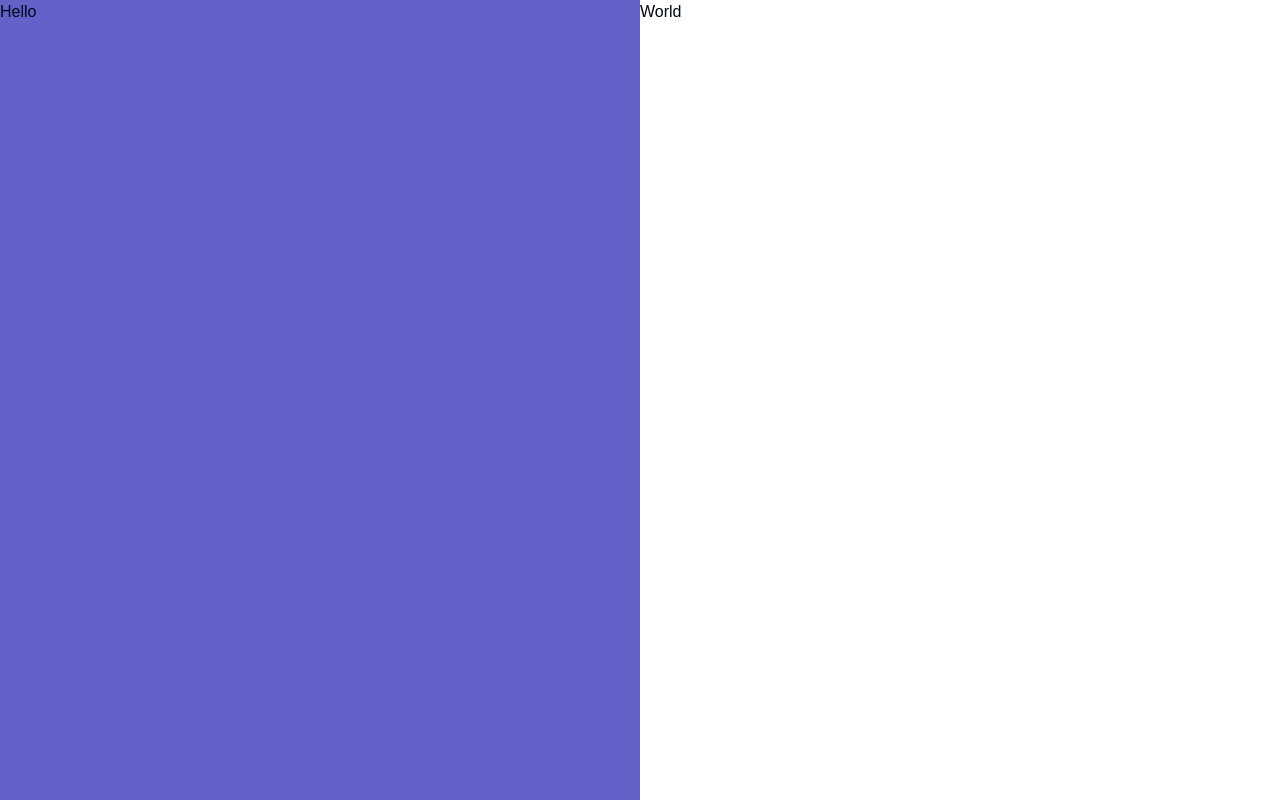
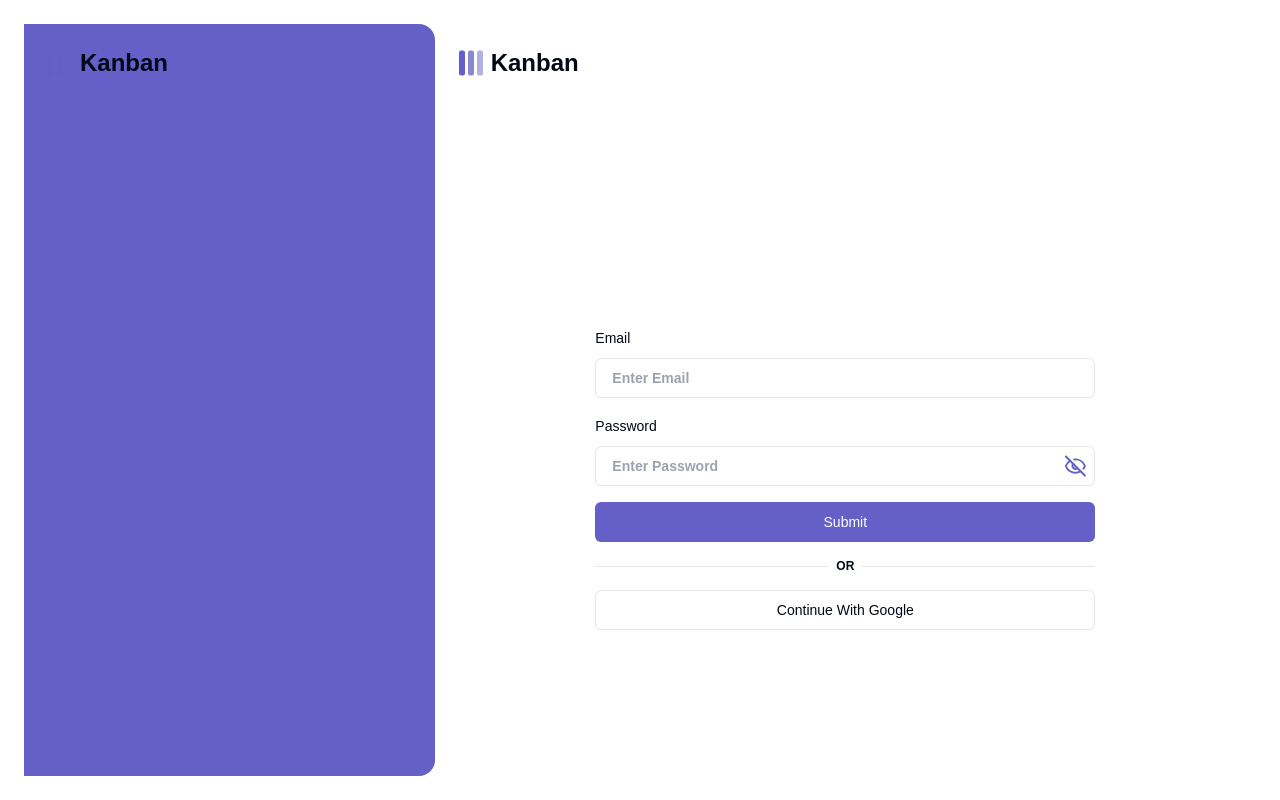
Before and after one commit to lamilekan263/Kanban-project-manager, a Next.js app: page / in a window 1280 px wide. Built offline with nearby package versions, Linux system fonts and the light colour scheme.

Commit message:
complete set up with login page

```diff
--- a/package.json
+++ b/package.json
@@ -9,7 +9,9 @@
     "lint": "next lint"
   },
   "dependencies": {
+    "@hookform/resolvers": "^4.1.0",
     "@radix-ui/react-dialog": "^1.1.6",
+    "@radix-ui/react-label": "^2.1.2",
     "@radix-ui/react-separator": "^1.1.2",
     "@radix-ui/react-slot": "^1.1.2",
     "@radix-ui/react-switch": "^1.1.3",
@@ -21,8 +23,10 @@
     "next-themes": "^0.4.4",
     "react": "^19.0.0",
     "react-dom": "^19.0.0",
+    "react-hook-form": "^7.54.2",
     "tailwind-merge": "^3.0.1",
-    "tailwindcss-animate": "^1.0.7"
+    "tailwindcss-animate": "^1.0.7",
+    "zod": "^3.24.2"
   },
   "devDependencies": {
     "@eslint/eslintrc": "^3",
--- a/src/app/globals.css
+++ b/src/app/globals.css
@@ -105,3 +105,12 @@ body {
     @apply bg-background text-foreground;
   }
 }
+
+@layer base {
+  * {
+    @apply border-border outline-ring/50;
+  }
+  body {
+    @apply bg-background text-foreground;
+  }
+}
--- a/src/app/page.tsx
+++ b/src/app/page.tsx
@@ -1,15 +1,19 @@
-
+import LoginForm from "@/components/LoginForm";
+import LogoComponent from "@/components/Logo";
 
 
 export default function Home() {
   return (
-
-    <div className='min-h-screen  flex justify-between'>
-      <div className="bg-primary flex-1">
-        Hello
+    <div className='h-screen overflow-hidden p-6 grid md:grid-cols-3'>
+      <div className="hidden md:block bg-primary  rounded-r-2xl">
+        <LogoComponent />
       </div>
-      <div className="flex-1">World</div>
+      <div className="col-span-2 ">
+        <LogoComponent />
+        <div className='flex h-full items-center justify-center w-full'>
+          <LoginForm />
+        </div>
+      </div>
     </div>
-
   );
 }
--- a/src/components/App-sidebar/app-sidebar.tsx
+++ b/src/components/App-sidebar/app-sidebar.tsx
@@ -18,13 +18,11 @@ import {
 
 import Typography from "../Typography"
 import { ToggleSidebarTheme } from "./ToggleTheme"
-import Logo from "../../../public/Logo.svg"
-import Image from "next/image"
 import { Button } from "../ui/button"
 import Link from "next/link"
 import LogoComponent from "../Logo"
 
-// Menu items.
+
 const items = [
     {
         title: "Home",
@@ -51,7 +49,7 @@ export function AppSidebar() {
     return (
         <Sidebar>
             <SidebarHeader>
-                <LogoComponent/>
+                <LogoComponent />
             </SidebarHeader>
             <SidebarContent>
                 <SidebarGroup>
--- a/src/components/Header.tsx
+++ b/src/components/Header.tsx
@@ -3,8 +3,6 @@ import React from 'react'
 import Typography from './Typography'
 import { Button } from './ui/button'
 import { EllipsisVertical, PlusIcon } from 'lucide-react'
-import Image from 'next/image'
-import Logo from '../../public/Logo.svg'
 import LogoComponent from './Logo'
 import { useSidebar } from './ui/sidebar'
 
--- /dev/null
+++ b/src/components/LoginForm.tsx
@@ -0,0 +1,82 @@
+
+'use client'
+import React, { useState } from 'react'
+import { useForm } from "react-hook-form"
+import { z } from "zod"
+import { Button } from "@/components/ui/button"
+import { zodResolver } from "@hookform/resolvers/zod"
+import CustomFormField from './Shared/Form/CustomFormField'
+import Typography from './Typography'
+import { Separator } from './ui/separator'
+import { Form } from './ui/form'
+import { Eye, EyeOff } from 'lucide-react'
+
+
+const formSchema = z.object({
+    email: z.string().email({
+        message: "Invalid email Address"
+    }).min(2, {
+        message: "Email must be at least 2 characters."
+    }),
+    password: z.string().min(7, {
+        message: "Password must be at least 7 characters"
+    })
+})
+
+
+const LoginForm = () => {
+
+    const form = useForm({
+        resolver: zodResolver(formSchema),
+        defaultValues: {
+            email: '',
+            password: ''
+        }
+    })
+
+
+    const [passwordVisibility, setPasswordVisibility] = useState(false)
+
+
+    async function onSubmit(values: z.infer<typeof formSchema>) {
+        console.log(values)
+    }
+
+    return (
+        <div className='w-full md:w-[500px] ' >
+            <Form {...form} >
+                <form onSubmit={form.handleSubmit(onSubmit)} className="space-y-4">
+                    <CustomFormField
+                        name="email"
+                        label='Email'
+                        placeholder='Enter Email'
+
+                    />
+                    <CustomFormField
+                        name="password"
+                        label='Password'
+                        placeholder='Enter Password'
+                        type={passwordVisibility ? 'text' : 'password'}
+                        icon={passwordVisibility ? Eye : EyeOff}
+                        iconProps={{
+                            onClick: () => setPasswordVisibility((prev) => !prev),
+                            className: "text-primary", // Optional additional styling
+                        }}
+                    />
+                    <Button className='w-full' type="submit">Submit</Button>
+                    <div className='flex items-center space-x-2'>
+                        <Separator className='flex-1' />
+                        <Typography variant='s' className='text-center'>OR</Typography>
+                        <Separator className='flex-1' />
+                    </div>
+
+                    <Button className='w-full' variant='outline' type="submit">
+                        Continue With Google
+                    </Button>
+                </form>
+            </Form>
+        </div>
+    )
+}
+
+export default LoginForm
--- a/src/components/Logo.tsx
+++ b/src/components/Logo.tsx
@@ -4,12 +4,11 @@ import Logo from "../../public/Logo.svg"
 import Image from 'next/image'
 
 
-
 const LogoComponent = () => {
     return (
         <div className="flex gap-2 p-6">
             <Image src={Logo} alt="Logo Image of kanban" />
-            <Typography variant="xl" className=''>Kanban</Typography>
+            <Typography variant="xl" className='hidden md:block'>Kanban</Typography>
         </div>
     )
 }
--- /dev/null
+++ b/src/components/Shared/Form/CustomFormField.tsx
@@ -0,0 +1,44 @@
+'use client'
+import { FormControl, FormField, FormItem, FormLabel, FormMessage } from '@/components/ui/form'
+import { Input } from '@/components/ui/input'
+
+import React from 'react'
+import { useFormContext } from 'react-hook-form'
+
+
+interface ICustomFormField {
+    name: string
+    placeholder: string
+    label: string
+    type?: string
+
+    icon?: React.ElementType
+    iconProps?: React.HTMLAttributes<HTMLElement>;
+}
+const CustomFormField = ({ name, placeholder, label, icon, iconProps, type = "text" }: ICustomFormField) => {
+
+    const { control } = useFormContext()
+    return (
+        <FormField control={control}
+            name={name}
+            render={({ field, fieldState }) => (
+                <FormItem>
+                    <FormLabel>{label}</FormLabel>
+                    <FormControl>
+                        <Input
+                            type={type}
+                            Icon={icon}
+                            iconProps={iconProps}
+                            placeholder={placeholder}
+                            className={fieldState.error ? "border-destructive" : ""}
+                            {...field}
+                        />
+                    </FormControl>
+                    <FormMessage />
+                </FormItem>
+            )}
+        />
+    )
+}
+
+export default CustomFormField
--- /dev/null
+++ b/src/components/ui/form.tsx
@@ -0,0 +1,178 @@
+"use client"
+
+import * as React from "react"
+import * as LabelPrimitive from "@radix-ui/react-label"
+import { Slot } from "@radix-ui/react-slot"
+import {
+  Controller,
+  ControllerProps,
+  FieldPath,
+  FieldValues,
+  FormProvider,
+  useFormContext,
+} from "react-hook-form"
+
+import { cn } from "@/lib/utils"
+import { Label } from "@/components/ui/label"
+
+const Form = FormProvider
+
+type FormFieldContextValue<
+  TFieldValues extends FieldValues = FieldValues,
+  TName extends FieldPath<TFieldValues> = FieldPath<TFieldValues>
+> = {
+  name: TName
+}
+
+const FormFieldContext = React.createContext<FormFieldContextValue>(
+  {} as FormFieldContextValue
+)
+
+const FormField = <
+  TFieldValues extends FieldValues = FieldValues,
+  TName extends FieldPath<TFieldValues> = FieldPath<TFieldValues>
+>({
+  ...props
+}: ControllerProps<TFieldValues, TName>) => {
+  return (
+    <FormFieldContext.Provider value={{ name: props.name }}>
+      <Controller {...props} />
+    </FormFieldContext.Provider>
+  )
+}
+
+const useFormField = () => {
+  const fieldContext = React.useContext(FormFieldContext)
+  const itemContext = React.useContext(FormItemContext)
+  const { getFieldState, formState } = useFormContext()
+
+  const fieldState = getFieldState(fieldContext.name, formState)
+
+  if (!fieldContext) {
+    throw new Error("useFormField should be used within <FormField>")
+  }
+
+  const { id } = itemContext
+
+  return {
+    id,
+    name: fieldContext.name,
+    formItemId: `${id}-form-item`,
+    formDescriptionId: `${id}-form-item-description`,
+    formMessageId: `${id}-form-item-message`,
+    ...fieldState,
+  }
+}
+
+type FormItemContextValue = {
+  id: string
+}
+
+const FormItemContext = React.createContext<FormItemContextValue>(
+  {} as FormItemContextValue
+)
+
+const FormItem = React.forwardRef<
+  HTMLDivElement,
+  React.HTMLAttributes<HTMLDivElement>
+>(({ className, ...props }, ref) => {
+  const id = React.useId()
+
+  return (
+    <FormItemContext.Provider value={{ id }}>
+      <div ref={ref} className={cn("space-y-2", className)} {...props} />
+    </FormItemContext.Provider>
+  )
+})
+FormItem.displayName = "FormItem"
+
+const FormLabel = React.forwardRef<
+  React.ElementRef<typeof LabelPrimitive.Root>,
+  React.ComponentPropsWithoutRef<typeof LabelPrimitive.Root>
+>(({ className, ...props }, ref) => {
+  const { error, formItemId } = useFormField()
+
+  return (
+    <Label
+      ref={ref}
+      className={cn(error && "text-destructive", className)}
+      htmlFor={formItemId}
+      {...props}
+    />
+  )
+})
+FormLabel.displayName = "FormLabel"
+
+const FormControl = React.forwardRef<
+  React.ElementRef<typeof Slot>,
+  React.ComponentPropsWithoutRef<typeof Slot>
+>(({ ...props }, ref) => {
+  const { error, formItemId, formDescriptionId, formMessageId } = useFormField()
+
+  return (
+    <Slot
+      ref={ref}
+      id={formItemId}
+      aria-describedby={
+        !error
+          ? `${formDescriptionId}`
+          : `${formDescriptionId} ${formMessageId}`
+      }
+      aria-invalid={!!error}
+      {...props}
+    />
+  )
+})
+FormControl.displayName = "FormControl"
+
+const FormDescription = React.forwardRef<
+  HTMLParagraphElement,
+  React.HTMLAttributes<HTMLParagraphElement>
+>(({ className, ...props }, ref) => {
+  const { formDescriptionId } = useFormField()
+
+  return (
+    <p
+      ref={ref}
+      id={formDescriptionId}
+      className={cn("text-sm text-muted-foreground", className)}
+      {...props}
+    />
+  )
+})
+FormDescription.displayName = "FormDescription"
+
+const FormMessage = React.forwardRef<
+  HTMLParagraphElement,
+  React.HTMLAttributes<HTMLParagraphElement>
+>(({ className, children, ...props }, ref) => {
+  const { error, formMessageId } = useFormField()
+  const body = error ? String(error?.message) : children
+
+  if (!body) {
+    return null
+  }
+
+  return (
+    <p
+      ref={ref}
+      id={formMessageId}
+      className={cn("text-sm font-medium text-destructive", className)}
+      {...props}
+    >
+      {body}
+    </p>
+  )
+})
+FormMessage.displayName = "FormMessage"
+
+export {
+  useFormField,
+  Form,
+  FormItem,
+  FormLabel,
+  FormControl,
+  FormDescription,
+  FormMessage,
+  FormField,
+}
--- a/src/components/ui/input.tsx
+++ b/src/components/ui/input.tsx
@@ -1,19 +1,27 @@
 import * as React from "react"
-
 import { cn } from "@/lib/utils"
 
-const Input = React.forwardRef<HTMLInputElement, React.ComponentProps<"input">>(
-  ({ className, type, ...props }, ref) => {
+interface IInput extends React.ComponentProps<"input"> {
+  Icon?: React.ElementType
+  iconProps?: React.HTMLAttributes<HTMLElement>;
+}
+const Input = React.forwardRef<HTMLInputElement, IInput>(
+  ({ className, type, Icon, iconProps, ...props }, ref) => {
     return (
-      <input
-        type={type}
-        className={cn(
-          "flex h-10 w-full rounded-md border border-input bg-background px-3 py-2 text-base ring-offset-background file:border-0 file:bg-transparent file:text-sm file:font-medium file:text-foreground placeholder:text-muted-foreground focus-visible:outline-none focus-visible:ring-2 focus-visible:ring-ring focus-visible:ring-offset-2 disabled:cursor-not-allowed disabled:opacity-50 md:text-sm",
-          className
-        )}
-        ref={ref}
-        {...props}
-      />
+      <div className={cn(
+        "flex items-center px-2 h-10 w-full rounded-md border border-input  text-base font-bold ring-offset-background file:border-0 file:bg-transparent file:text-sm file:font-medium file:text-foreground placeholder:text-muted-foreground  disabled:cursor-not-allowed disabled:opacity-50 md:text-sm",
+        className
+      )}>
+        <input
+          type={type}
+          ref={ref}
+          className="w-full bg-background p-2 pr-10 outline-none focus:ring-0 focus:border-transparent"
+          {...props}
+        />
+        {Icon && <Icon
+          {...iconProps}
+        />}
+      </div>
     )
   }
 )
--- /dev/null
+++ b/src/components/ui/label.tsx
@@ -0,0 +1,26 @@
+"use client"
+
+import * as React from "react"
+import * as LabelPrimitive from "@radix-ui/react-label"
+import { cva, type VariantProps } from "class-variance-authority"
+
+import { cn } from "@/lib/utils"
+
+const labelVariants = cva(
+  "text-sm font-medium leading-none peer-disabled:cursor-not-allowed peer-disabled:opacity-70"
+)
+
+const Label = React.forwardRef<
+  React.ElementRef<typeof LabelPrimitive.Root>,
+  React.ComponentPropsWithoutRef<typeof LabelPrimitive.Root> &
+    VariantProps<typeof labelVariants>
+>(({ className, ...props }, ref) => (
+  <LabelPrimitive.Root
+    ref={ref}
+    className={cn(labelVariants(), className)}
+    {...props}
+  />
+))
+Label.displayName = LabelPrimitive.Root.displayName
+
+export { Label }
```
Also changed, not shown: 1 other file (tests, documents, lock files or other folders).
